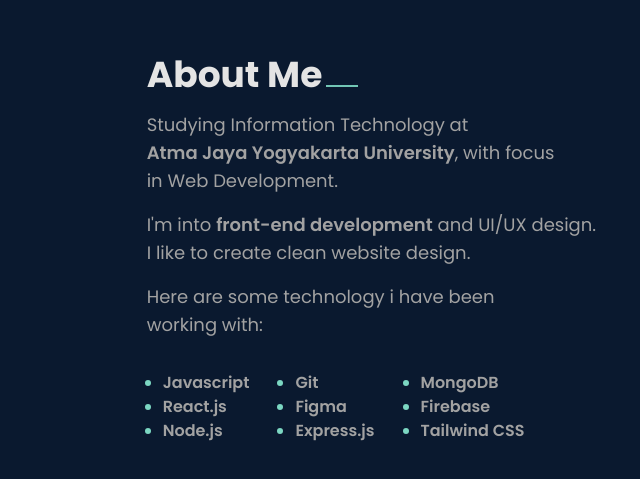
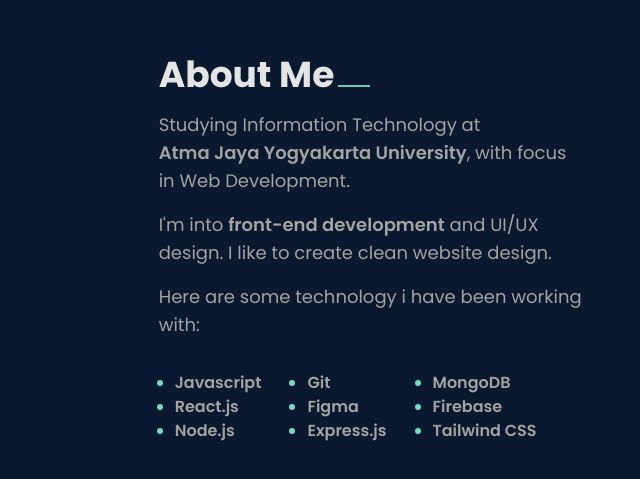
Before and after one commit to kecoaberotak/kecoaberotak-portfolio-website, a React (Vite) app: page / in a window 1280 px wide. Shown: the part 951-1430 px from the top of the page, without its empty margins (640-1280 px from the left). Built offline with nearby package versions, Linux system fonts and the light colour scheme.

Commit message:
edit ui About FixedSection sama Navbar

```diff
--- a/src/components/elements/About.jsx
+++ b/src/components/elements/About.jsx
@@ -1,63 +1,24 @@
-// const About = () => {
-//   return(
-//     <div className="bg-salmon h-screen flex justify-center items-start flex-col p-10">
-//       <section className="flex gap-1">
-//         <h2 className="text-4xl font-bold mb-4 text-hitamDark">About Me</h2>
-//         <div className=" w-8 h-8 bg-transparent border-b-2 border-hitamDark"></div>
-//       </section>
-//       <p className="text-lg mb-4 text-hitamLight">Studying Information Technology at
-//         <br /><span className="font-semibold">Atma Jaya Yogyakarta University</span>, with focus
-//         <br />in Web Development.
-//       </p>
-//       <p className="text-lg mb-4 text-hitamLight">
-//         I&#39;m into <span className="font-semibold">frontend development</span> and UI/UX design.
-//         <br />I like to create clean website design.
-//       </p>
-//       <p className="text-lg mb-8 text-hitamLight">
-//         Here are some technology i have been
-//         <br />working with:
-//       </p>
-//       <section className="font-semibold flex gap-[30px]">
-//         <ul className="list-disc pl-4">
-//           <li>Javascript</li>
-//           <li>React.js</li>
-//           <li>Node.Js</li>
-//         </ul>
-//         <ul className="list-disc pl-4">
-//           <li>Git</li>
-//           <li>Figma</li>
-//           <li>Express.Js</li>
-//         </ul>
-//         <ul className="list-disc pl-4">
-//           <li>MongoDB</li>
-//           <li>Firebase</li>
-//           <li>Tailwind CSS</li>
-//         </ul>
-//       </section>
-//     </div>
-//   );
-// };
-
 const About = () => {
   return(
-    <div id="about" className="bg-biruDark h-screen flex justify-center items-start flex-col p-10">
+    <section id="about" className="bg-biruDark h-screen flex justify-center items-start flex-col p-10">
+      <div className="w-full xl:w-[448px] p-3">
         <section className="flex gap-1">
           <h2 className="text-4xl font-bold mb-4 text-putihDark">About Me</h2>
           <div className=" w-8 h-8 bg-transparent border-b-2 border-biruLight animate-pulse"></div>
         </section>
-      <p className="text-lg mb-4 text-abuDark">Studying Information Technology at
-        <br /><span className="font-semibold">Atma Jaya Yogyakarta University</span>, with focus
-        <br />in Web Development.
+
+        <p className="text-lg mb-4 text-abuDark">Studying Information Technology at <br className="hidden lg:block" /> <span className="font-semibold">Atma Jaya Yogyakarta University</span>, with focus in Web Development.
         </p>
+
         <p className="text-lg mb-4 text-abuDark">
-        I&#39;m into <span className="font-semibold">front-end development</span> and UI/UX design.
-        <br />I like to create clean website design.
+          I&#39;m into <span className="font-semibold">front-end development</span> and UI/UX design.  I like to create clean website design.
         </p>
-      <p className="text-lg mb-8 text-abuDark">
-        Here are some technology i have been
-        <br />working with:
+
+        <p className="text-lg mb-8 text-abuDark md:hidden lg:block">
+          Here are some technology <br className="block sm:hidden" /> i have been working with:
         </p>
-      <section className="font-semibold flex gap-[30px] text-abuDark">
+
+        <section className="font-semibold flex gap-[30px] text-abuDark flex-wrap md:hidden lg:flex">
           <ul className="list-disc pl-4 marker:text-biruLight">
             <li>Javascript</li>
             <li>React.js</li>
@@ -75,6 +36,7 @@ const About = () => {
           </ul>
         </section>
       </div>
+    </section>
   );
 };
 
--- a/src/components/fragments/FixedSection.jsx
+++ b/src/components/fragments/FixedSection.jsx
@@ -3,11 +3,9 @@ import Socmed from "../elements/Socmed";
 const FixedSection = () => {
   return(
     <section className="relative md:fixed w-full md:w-7/12 min-h-screen inset-0 bg-biruDark flex justify-center flex-col p-10 md:p-[100px]">
-      <h1 className=" text-5xl md:text-6xl font-bold text-putihLight">Dennis <span className="text-biruLight sm:text-salmon md:text-green-400 lg:text-red-600 xl:text-biruLight">Fernandes</span></h1>
+      <h1 className=" text-5xl lg:text-6xl font-bold text-putihLight">Dennis <span className="text-biruLight sm:text-salmon md:text-green-400 lg:text-red-600 xl:text-biruLight">Fernandes</span></h1>
       <div className="lg:w-[500px] mt-10">
-        <p className="text-lg sm:text-xl text-abuDark">Software engineer based in Bogor, Indonesia.
-          I have interest in front-end development
-          and UI/UX design.
+        <p className="text-lg sm:text-xl text-abuDark">Software engineer based in Bogor, Indonesia. <br className="block md:hidden lg:block" />I have interest in front-end development <br className="hidden sm:block md:hidden" />and UI/UX design.
         </p>
       </div>
       <Socmed />
--- a/src/components/fragments/Navbar.jsx
+++ b/src/components/fragments/Navbar.jsx
@@ -13,7 +13,7 @@ const Navbar = () => {
 
   return(
     <nav className={`${navOption}`}>
-      <ul className="flex gap-6 md:mr-16 p-5 md:text-lg lg:text-xl font-bold">
+      <ul className="flex gap-6 lg:mr-16 p-5 md:text-md lg:text-xl font-bold">
         <li className="hover:text-biruLight duration-500">
           <a href="#about">About</a>
         </li>
```
Lines whose indentation alone changed are shown as unchanged.
